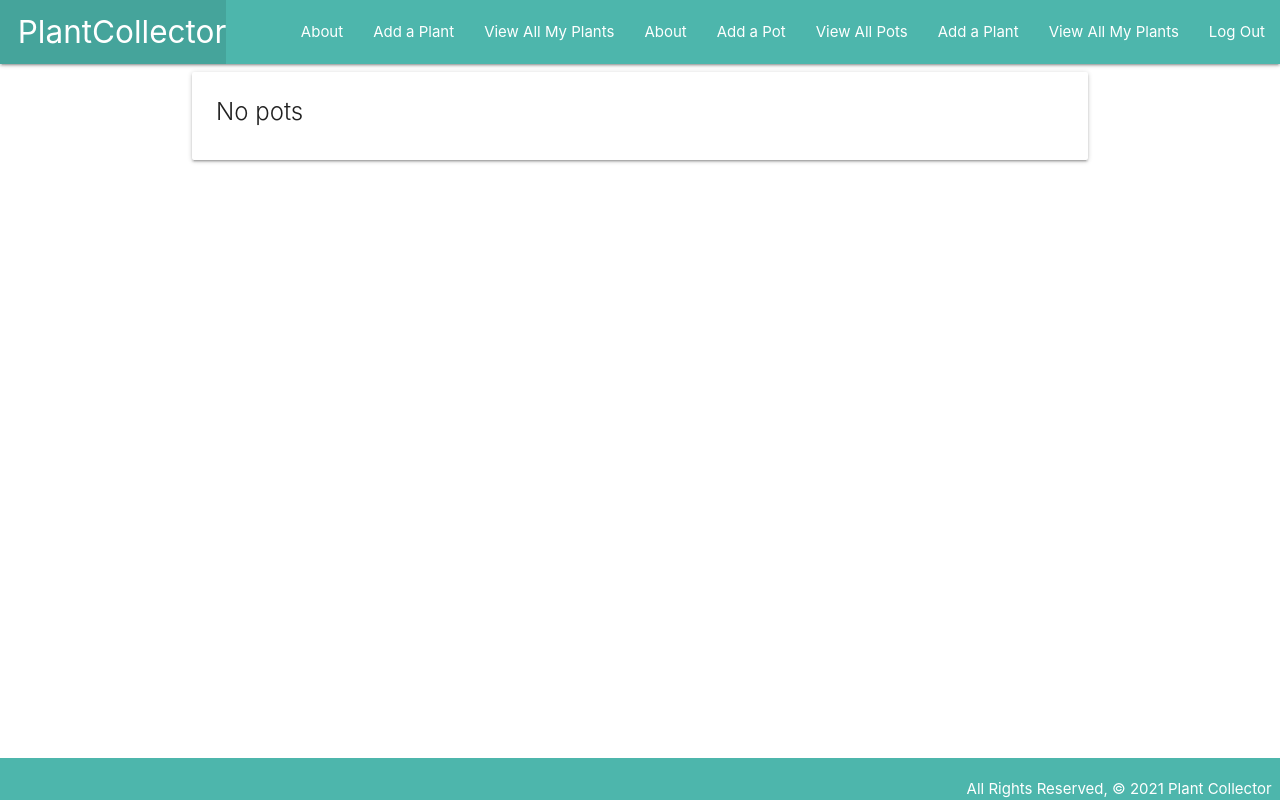
After one commit to jennherrarte/plant-collector, a Django app: page /pots/ in a window 1280 px wide. The commit adds this page. Run offline with Django 3.2, Linux system fonts and the light colour scheme; the visitor is signed in with stand-in values (Sample User, id 1); data that the repository does not hold is empty.

Commit message:
plant site is done, time to deploy

```diff
--- a/main_app/templates/base.html
+++ b/main_app/templates/base.html
@@ -25,6 +25,8 @@
     <!-- changes below -->
   <li><a href="{% url 'about' %}">About</a></li>
   {% if user.is_authenticated %}
+    <li><a href="{% url 'create_pot' %}">Add a Pot</a></li>
+    <li><a href="{% url 'pots_index' %}">View All Pots</a></li>
     <li><a href="{% url 'plants_create' %}">Add a Plant</a></li>
     <li><a href="{% url 'index' %}">View All My Plants</a></li>
     <li><a href="{% url 'logout' %}">Log Out</a></li>
--- /dev/null
+++ b/main_app/templates/pot/index.html
@@ -0,0 +1,27 @@
+{% extends 'base.html' %}
+{% block content %}
+
+{% for pot in pots %}
+
+  <div class="card">
+  <a href="{% url 'pot_detail' pot.id %}">
+    <div class="card-content">
+      <span class="card-title">{{ pot.name }}</span>
+      <p>Color: {{ pot.color }}</p>
+    </div>
+    </a>
+  </div>
+  {% comment %}
+    if there is no elemnts in our list will  display no pots
+  {% endcomment %}
+  {% empty %}
+
+  <div class="card">
+    <div class="card-content">
+      <span class="card-title">No pots</span>
+    </div>
+  </div>
+
+{% endfor %}
+
+{% endblock %}
--- a/main_app/urls.py
+++ b/main_app/urls.py
@@ -13,5 +13,12 @@ urlpatterns = [
     path('plants/<int:plant_id>/add_watering/', views.add_watering, name='add_watering'),
     path('plants/<int:plant_id>/add_photo/', views.add_photo, name='add_photo'),
     path('accounts/signup/', views.signup, name='signup'),
+    path('pots/', views.pots_index, name='pots_index'),
+    path('pots/<int:pot_id>/', views.pot_detail, name='pot_detail'),
+    path('pots/create/', views.Create_Pot.as_view(), name='create_pot'),
+    path('pots/<int:pk>/update/', views.Update_pot.as_view(), name='update_pot'),
+    path('plants/<int:plant_id>/assoc_pot/<int:pot_id>/', views.assoc_pot, name='assoc_pot'),
+    path('pots/<int:pk>/delete/', views.Delete_pot.as_view(), name='delete_pot'),
+
 
 ]
--- a/main_app/views.py
+++ b/main_app/views.py
@@ -3,7 +3,7 @@ from django.http import HttpResponse
 # generic CBV's
 from django.views.generic.edit import CreateView, UpdateView, DeleteView
 # Our Models
-from .models import Plant, Photo
+from .models import Plant, Photo, Pot
 from .forms import WateringForm
 import uuid
 import boto3
@@ -34,10 +34,12 @@ def plants_index(request):
 @login_required
 def plants_detail(request, plant_id):
     plant = Plant.objects.get(id=plant_id)
+    pots_plant_doesnt_have = Pot.objects.exclude(id__in = plant.pots.all().values_list('id'))
     watering_form = WateringForm()
     context = {
       'plant': plant,
-      'watering_form': watering_form
+      'watering_form': watering_form,
+      'pots': pots_plant_doesnt_have
     }
     return render(request, 'plants/detail.html', context)
 
@@ -108,3 +110,47 @@ def signup(request):
   form = UserCreationForm()
   context = {'form': form, 'error_message': error_message}
   return render(request, 'registration/signup.html', context)
+
+
+
+
+@login_required
+def pots_index(request):
+    pots = Pot.objects.all()
+    context = {'pots': pots}
+
+    return render(request, 'pot/index.html', context)
+
+
+@login_required
+def pot_detail(request, pot_id):
+    pot = Pot.objects.get(id=pot_id)
+    context = {
+        'pot': pot
+    }
+    return render(request, 'pot/detail.html', context)
+
+@login_required
+def assoc_pot(request, plant_id, pot_id):
+  Plant.objects.get(id=plant_id).pots.add(pot_id)
+  return redirect('detail', plant_id=plant_id)
+
+
+@login_required
+def remove_pot(request, plant_id, pot_id):
+    Plant.objects.get(id=plant_id).pots.remove(pot_id)
+    return redirect('detail', plant_id=plant_id)
+
+class Create_Pot(LoginRequiredMixin, CreateView):
+    model = Pot
+    fields = '__all__'
+
+
+class Update_pot(LoginRequiredMixin, UpdateView):
+    model = Pot
+    fields = ['color']
+
+
+class Delete_pot(LoginRequiredMixin, DeleteView):
+    model = Pot
+    success_url = '/pots/'
```
Also changed, not shown: main_app/models.py (+15 -2 lines), main_app/templates/main_app/pot_confirm_delete.html (added, +14 -0 lines), main_app/templates/main_app/pot_form.html (added, +19 -0 lines), main_app/templates/plants/detail.html (+40 -0 lines), main_app/templates/pot/detail.html (added, +17 -0 lines), main_app/migrations/0006_auto_20210424_2009.py (added).
